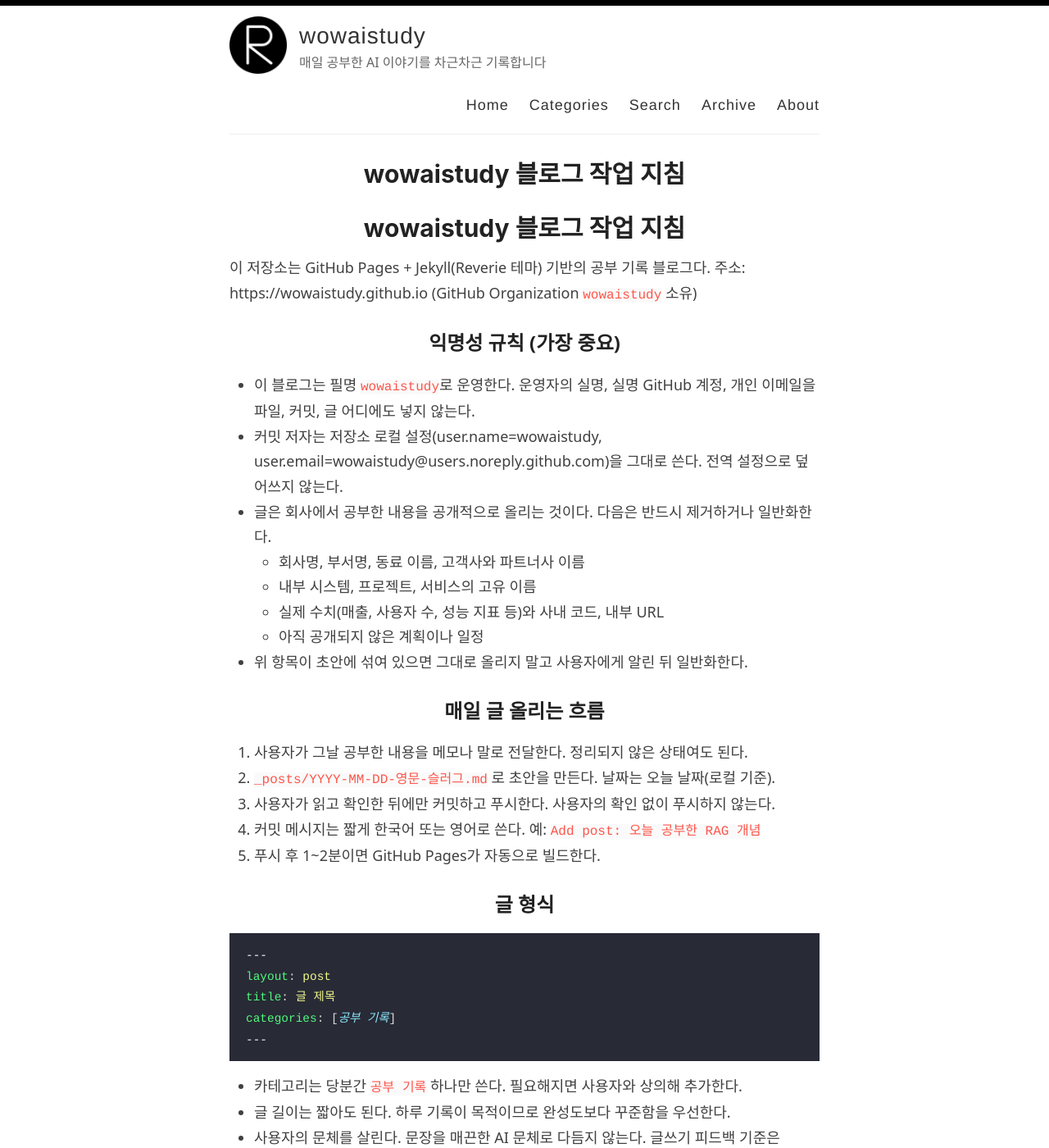
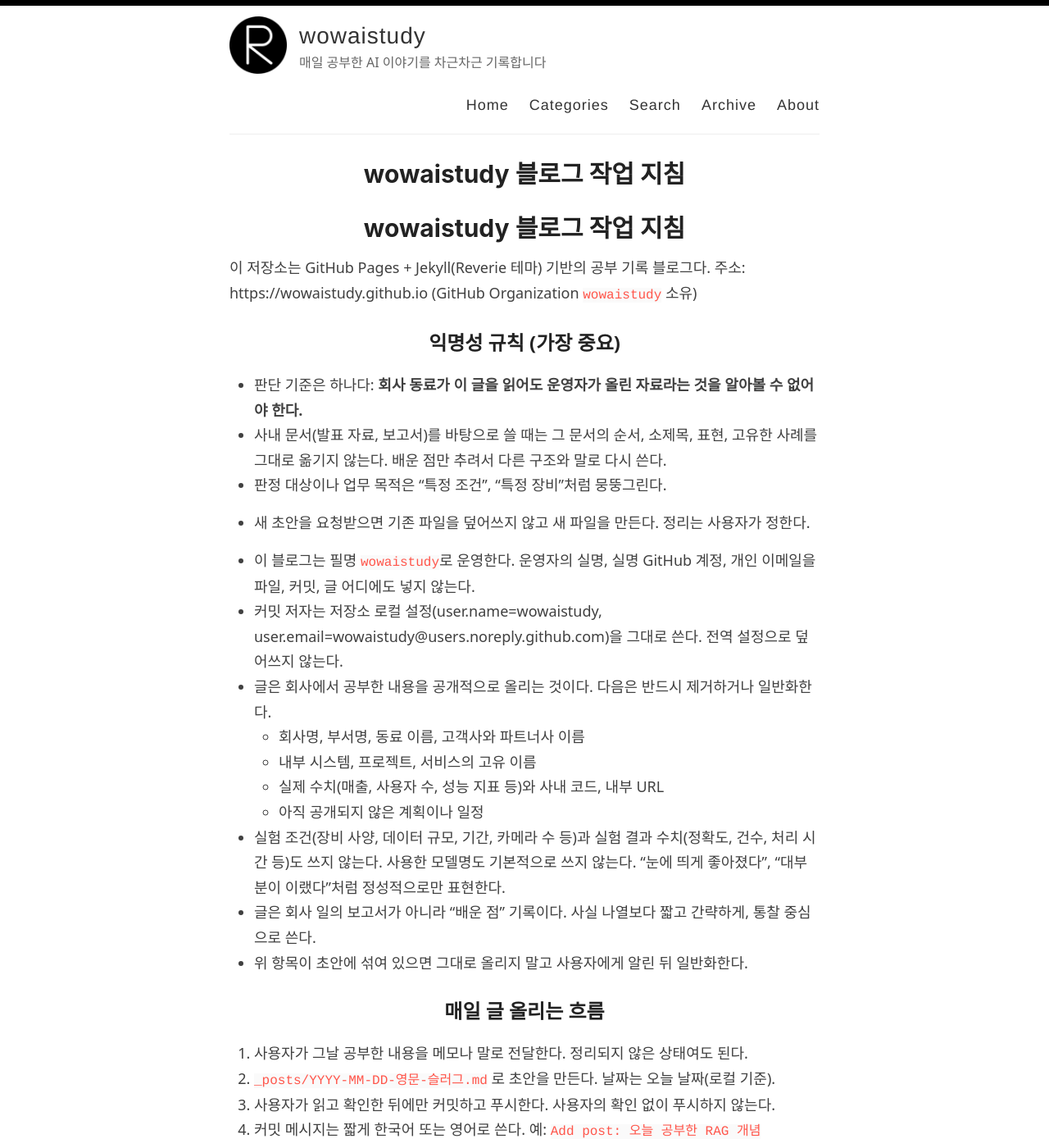
Before and after one commit to wowaistudy/wowaistudy.github.io, a Jekyll site: the page built from CLAUDE.md, in a window 1280 px wide and 1400 px high. Shown: the whole window at 82% size. Built offline with Jekyll 4.4.1, drawn with Linux system fonts in a browser that asks for light colours; our own code applies the rules of GitHub Pages for plain Markdown files.

```diff
--- a/CLAUDE.md
+++ b/CLAUDE.md
@@ -4,6 +4,11 @@
 주소: https://wowaistudy.github.io  (GitHub Organization `wowaistudy` 소유)
 
 ## 익명성 규칙 (가장 중요)
+
+- 판단 기준은 하나다: **회사 동료가 이 글을 읽어도 운영자가 올린 자료라는 것을 알아볼 수 없어야 한다.**
+- 사내 문서(발표 자료, 보고서)를 바탕으로 쓸 때는 그 문서의 순서, 소제목, 표현, 고유한 사례를 그대로 옮기지 않는다. 배운 점만 추려서 다른 구조와 말로 다시 쓴다.
+- 판정 대상이나 업무 목적은 "특정 조건", "특정 장비"처럼 뭉뚱그린다.
+- 새 초안을 요청받으면 기존 파일을 덮어쓰지 않고 새 파일을 만든다. 정리는 사용자가 정한다.
 
 - 이 블로그는 필명 `wowaistudy`로 운영한다. 운영자의 실명, 실명 GitHub 계정, 개인 이메일을 파일, 커밋, 글 어디에도 넣지 않는다.
 - 커밋 저자는 저장소 로컬 설정(user.name=wowaistudy, user.email=wowaistudy@users.noreply.github.com)을 그대로 쓴다. 전역 설정으로 덮어쓰지 않는다.
@@ -12,6 +17,8 @@
   - 내부 시스템, 프로젝트, 서비스의 고유 이름
   - 실제 수치(매출, 사용자 수, 성능 지표 등)와 사내 코드, 내부 URL
   - 아직 공개되지 않은 계획이나 일정
+- 실험 조건(장비 사양, 데이터 규모, 기간, 카메라 수 등)과 실험 결과 수치(정확도, 건수, 처리 시간 등)도 쓰지 않는다. 사용한 모델명도 기본적으로 쓰지 않는다. "눈에 띄게 좋아졌다", "대부분이 이랬다"처럼 정성적으로만 표현한다.
+- 글은 회사 일의 보고서가 아니라 "배운 점" 기록이다. 사실 나열보다 짧고 간략하게, 통찰 중심으로 쓴다.
 - 위 항목이 초안에 섞여 있으면 그대로 올리지 말고 사용자에게 알린 뒤 일반화한다.
 
 ## 매일 글 올리는 흐름
```
Also changed, not shown: _posts/2026-09-11-what-i-learned-asking-a-small-vlm.md (added, +38 -0 lines).
